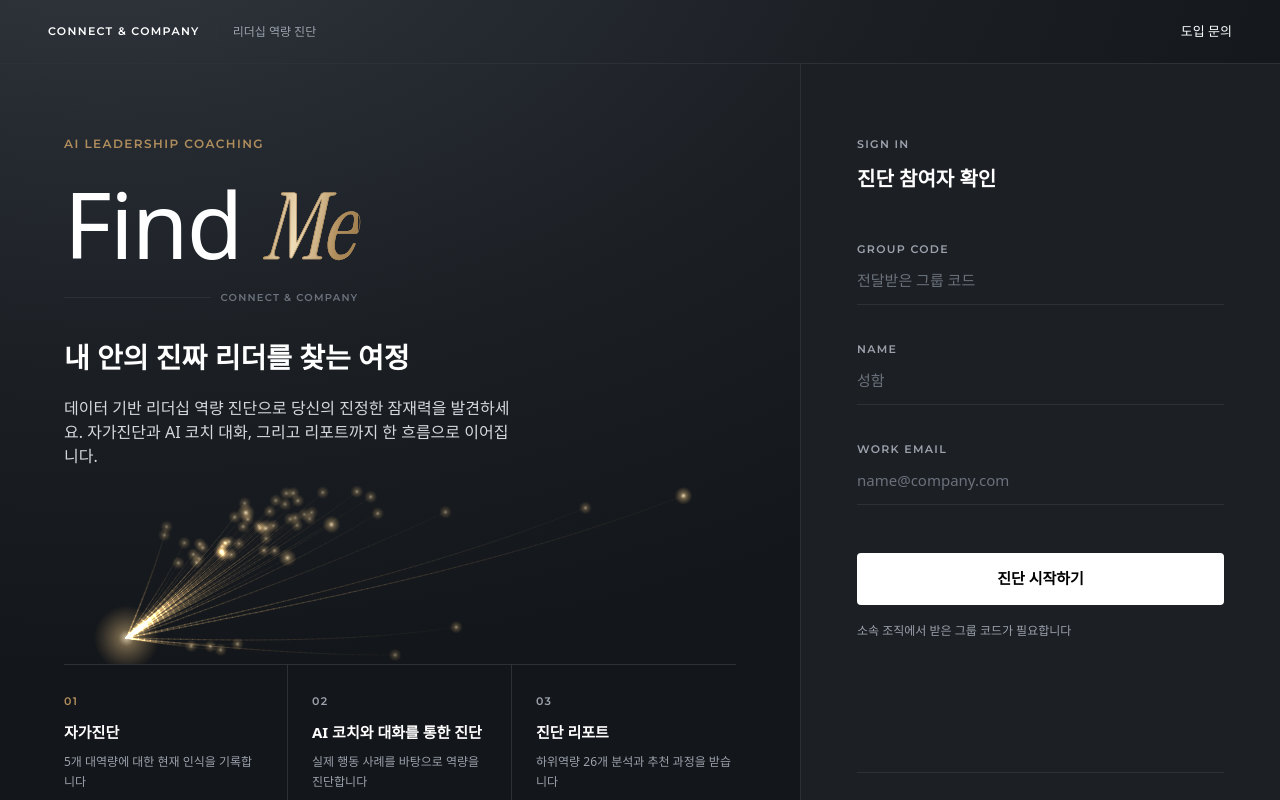
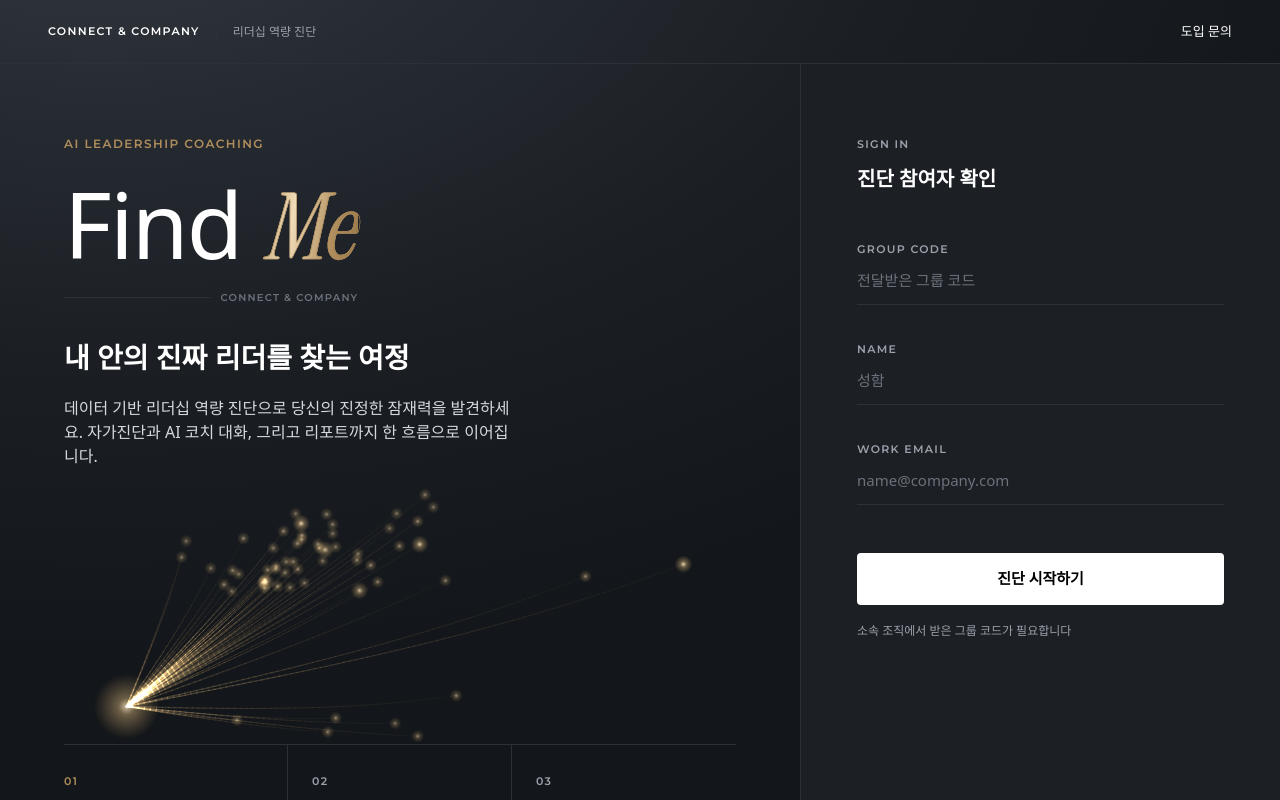
Before and after one commit to hrderpark-boop/diagnosis-frontend, a Next.js app: page / in a window 1280 px wide. Shown: the top 800 px of the page. Built offline with nearby package versions, Linux system fonts and the light colour scheme; no server answers; a web font is replaced by a local one.

Commit message:
style(first-screen): 불꽃 띠 높이 260px 고정 — 위쪽 선이 더 길게 뻗도록
Co-Authored-By: Claude Fable 5.1 <noreply@anthropic.com>

```diff
--- a/app/page.tsx
+++ b/app/page.tsx
@@ -101,7 +101,7 @@ export default function LoginPage() {
           </p>
 
           {/* 비주얼 "축하의 불꽃" — 설명문과 여정 3단계 사이 띠. md 미만 숨김. */}
-          <Fireworks className="hidden md:block flex-1 min-h-[180px] max-h-[260px] mt-4" />
+          <Fireworks className="hidden md:block flex-1 min-h-[260px] max-h-[260px] mt-4" />
 
           {/* 여정 3단계: sm 3열 → md~xl(768~1280, 2열 레이아웃에서 좌측이 좁은 구간) 2단 → xl 3열 */}
           <div className="mt-12 md:mt-0 border-t border-fm-line grid grid-cols-1 sm:grid-cols-3 md:grid-cols-2 xl:grid-cols-3">
```
